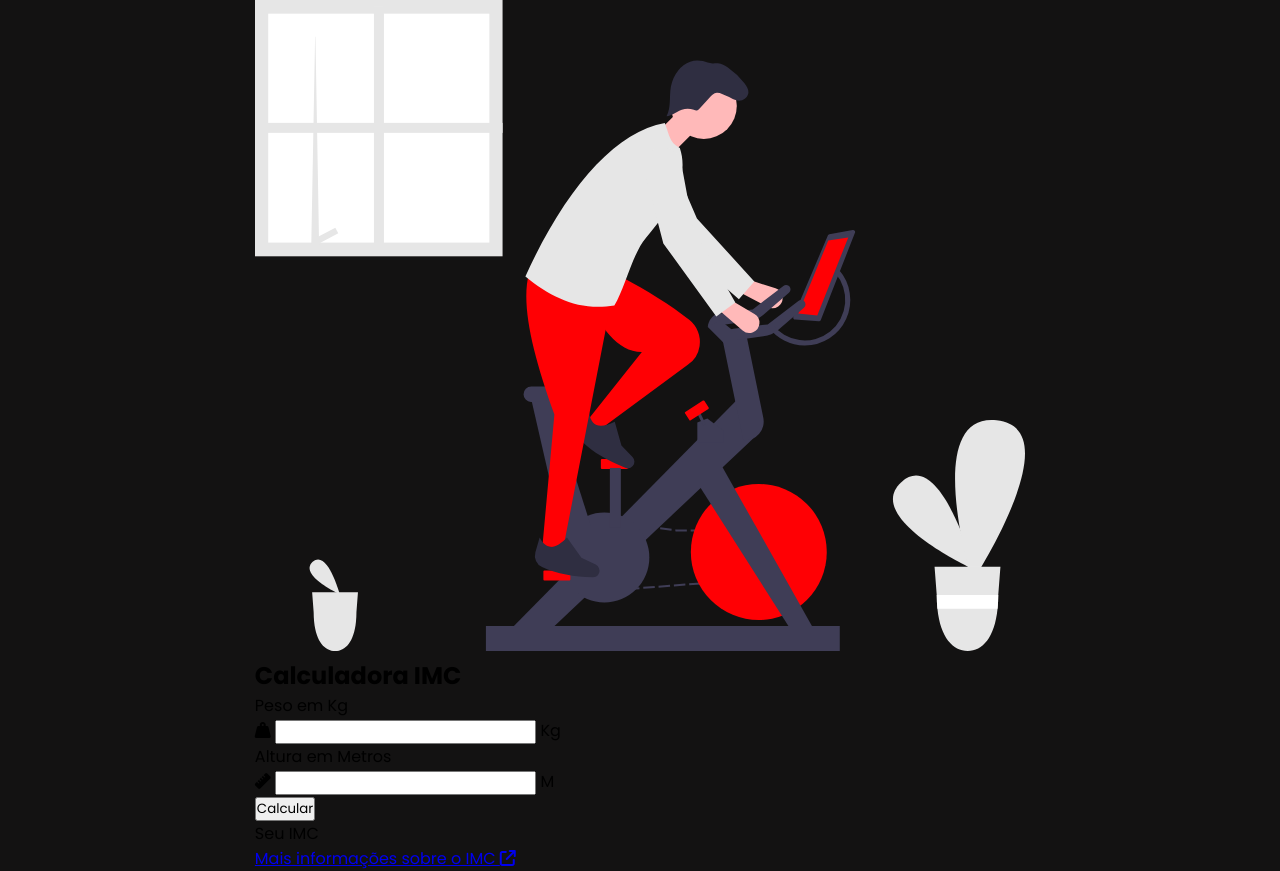
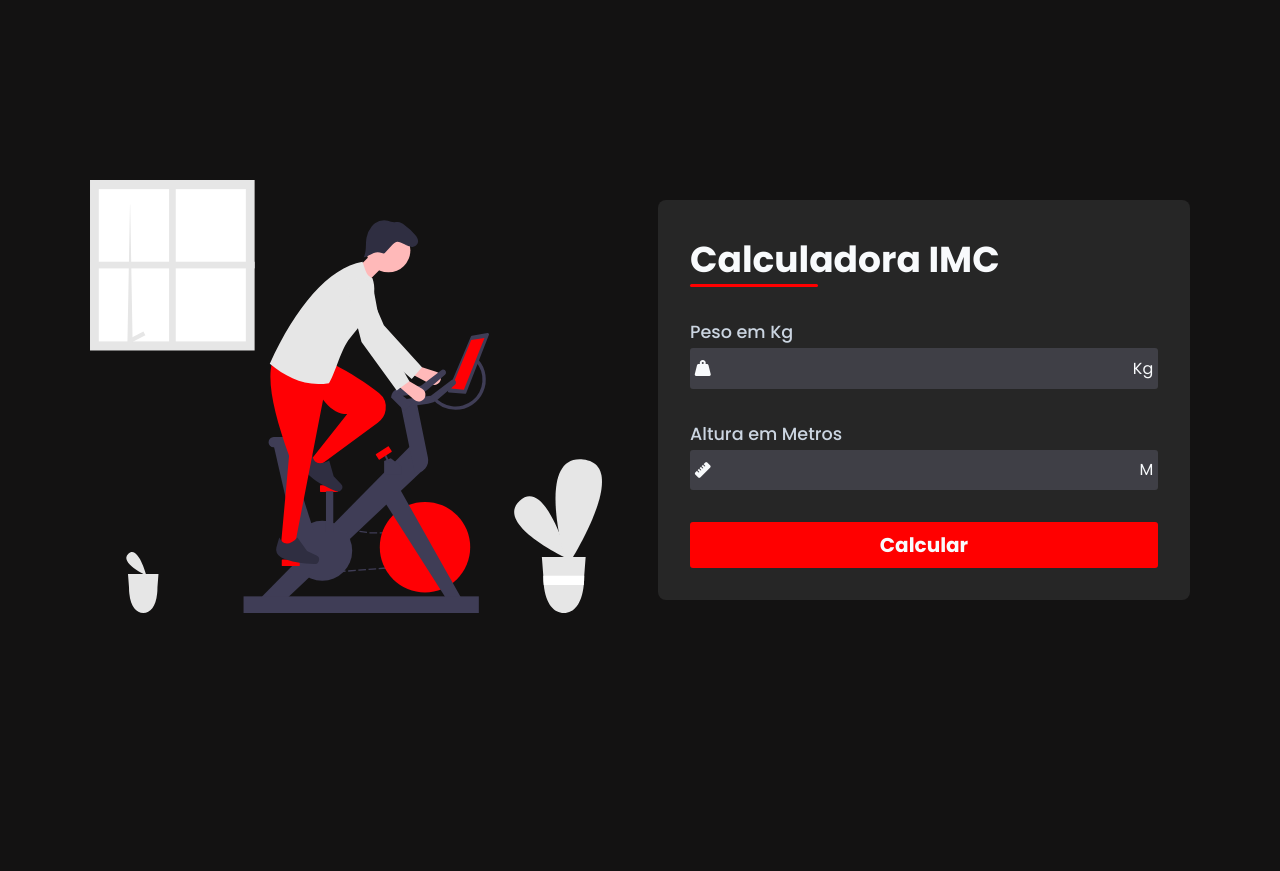
Before and after one commit to DiAlves96/Calculadora-IMC, a plain HTML site: page index.html in a window 1280 px wide. After the commit the page ends 800 px from the top, so only its background shows below. Drawn offline with Linux system fonts and the light colour scheme.

Commit message:
atualizando projeto

```diff
--- a/css/style.css
+++ b/css/style.css
@@ -15,15 +15,138 @@ body{
     align-items: center;
     justify-content: center;
     width: 100%;
-    height: 100%;
+    height: 100vh;
     background-color: rgb(19, 18, 18);
 }
 
-.container{
+#container{
     display: flex;
     align-items: center;
     gap: 3.5rem;
 }
-.img img{
+#img img{
     width: 32rem;
 }
+
+#calculator {
+    display: flex;
+    flex-direction: column;
+    gap: 2rem;
+    padding: 2rem;
+    color: #f8fafc;
+    background-color: #262626;
+    border-radius: 8px;
+}
+
+#form {
+    display: flex;
+    flex-direction: column;
+    gap: 2rem;
+
+}
+
+#title {
+    font-size: 2.25rem;
+    position: relative;
+
+}
+
+#title::after {
+    position: absolute;
+    content: '';
+    background-color: #ff0000;
+    width: 8rem;
+    height: 3px;
+    bottom: 0;
+    left: 0;
+    border-radius: 3px;
+}
+
+.input-box label {
+    font-size: 1.1rem;
+    color: #cbd5e1;
+    font-weight: 500;
+}
+
+.input-field {
+    display: flex;
+    align-items: center;
+    justify-content: space-between;
+    background-color: #3F3F46;
+    padding: 0.3rem;
+    border-radius: 3px;
+    margin-top: 3px;
+}
+.input-field input {
+    background-color: transparent;
+    border: none;
+    width: 100%;
+    font-size: 1.3rem;
+    color: #f8fafc;
+    padding: 0 0.5rem;
+}
+.input-field input::-webkit-outer-spin-button,
+.input-field input::-webkit-inner-spin-button {
+    appearance: none;
+}
+.input-field input:focus {
+    outline: none;
+}
+#calculate {
+    border: none;
+    font-size: 1.25rem;
+    font-weight: bolder;
+    background-color: #ff0000;
+    color: #f8fafc;
+    padding: 0.5rem 0;
+    border-radius: 3px;
+    cursor: pointer;
+}
+
+#result {
+    display: flex;
+    gap: 2rem;
+    align-items: center;
+    border-top: 1px solid #ffffff34;
+    padding: 0.75rem 0;
+}
+
+#bmi {
+    display: flex;
+    align-items: center;
+    flex-direction: column;
+    font-size: 2.25rem;
+}
+
+#bmi span:last-child {
+    font-size:  0.85rem;
+    color: #cbd5e1;
+}
+
+#description {
+    width: 15.5rem;
+}
+#more_info {
+    text-align: center;
+    border-top: 1px solid #ffffff34;
+    padding-top: 1.5rem;
+}
+
+#more_info a {
+    color: #ff0000;
+    display: flex;
+    justify-content: center;
+    align-items: center;
+    gap: 0.6rem;
+    font-size: 0.875rem;
+    text-decoration: none;
+    transition: color 0.5s;
+}
+
+#more_info a:hover {
+    color: #cbd5e1;
+}
+
+.hidden{
+    display: none;
+}
--- a/index.html
+++ b/index.html
@@ -44,18 +44,18 @@
                 </button>
             </form>
 
-            <div id="infos">
+            <div id="infos" class="hidden">
                 <div id="result">
                     <div id="bmi">
                         <span id="value"></span>
                         <span>Seu IMC</span>
                     </div>
                     <div id="description">
-                        <span></span>
+                        <span>55</span>
                     </div>
                 </div>
             </div>
-            <div id="more_info">
+            <div id="more_info" class="hidden">
                 <a href="https://mundoeducacao.uol.com.br/saude-bem-estar/imc.htm">
                     Mais informações sobre o IMC
                     <i class="fa-solid fa-arrow-up-right-from-square"></i>
@@ -63,6 +63,6 @@
             </div>
         </section>
     </main>
-
+     <script src="js/script.js"></script>
 </body>
 </html>
--- a/js/script.js
+++ b/js/script.js
@@ -0,0 +1,15 @@
+const form = document.getElementById('form')
+
+form.addEventListener ('submit', function(event) {
+    event.preventDefault();
+
+    const weight = document.getElementById('weigth').value;
+    const height = document.getElementById('height').value;
+
+    const bmi = (weight / (height * height)).toFixed(2);
+
+    const value = document.getElementById('value');
+    let description = '';
+
+    document.getElementById('infos').classList.remove('hidden');
+});
```
